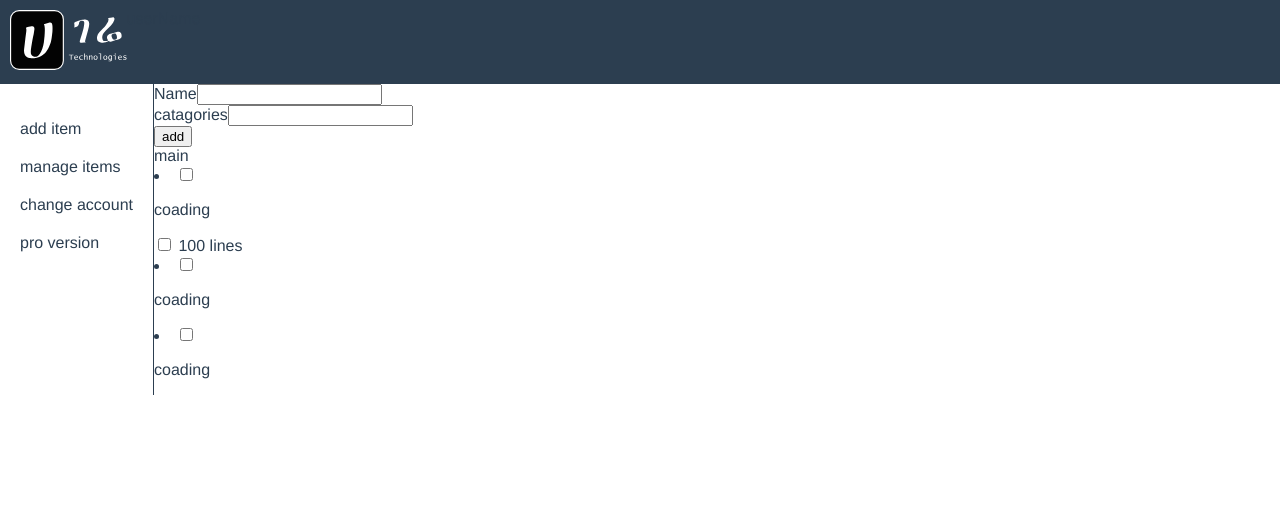
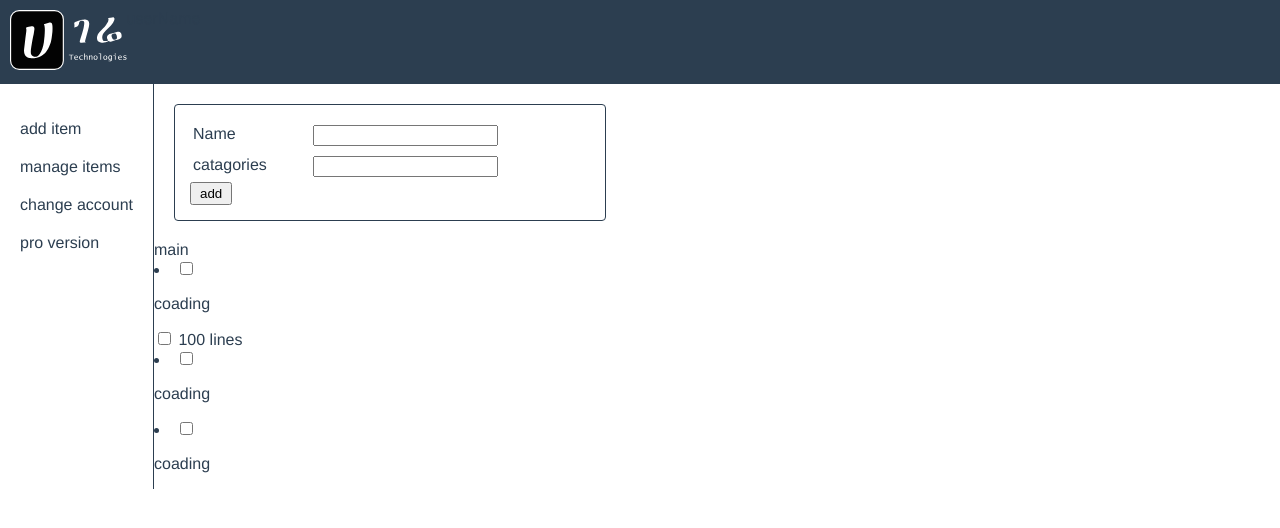
Before and after one commit to kiztopia1/the-impossiblev2, a Vue app: page / in a window 1280 px wide. Shown: the top 528 px of the page. Built offline with nearby package versions, Linux system fonts and the light colour scheme.

Commit message:
addItem style updated

```diff
--- a/src/components/AddItem.vue
+++ /dev/null
@@ -1,28 +0,0 @@
-<template>
-    <div class="add-item">
-        <div>
-            <label for="name">Name</label>
-            <input type="text" name="name" id="name" v-model="name" >
-        </div>
-        <div>
-            <label for="cat">catagories</label>
-            <input type="text" name="cat" id="cat" v-model="cat" >
-        </div>
-        <button @click="$emit('addItem', name, cat)">add</button>
-    </div>
-</template>
-<script>
-export default {
-    name: 'AddItem',
-    data: function ( ){
-        return{
-            name: '',
-            cat: ''
-        }
-    }
-    ,
-    methods: {
-
-    }
-}
-</script>
--- a/src/views/AddItem.vue
+++ b/src/views/AddItem.vue
@@ -1,10 +1,10 @@
 <template>
     <div class="add-item">
-        <div>
+        <div class="name">
             <label for="name">Name</label>
             <input type="text" name="name" id="name" v-model="name" >
         </div>
-        <div>
+        <div class="cat">
             <label for="cat">catagories</label>
             <input type="text" name="cat" id="cat" v-model="cat" >
         </div>
@@ -26,3 +26,27 @@ export default {
     }
 }
 </script>
+
+<style scoped>
+.add-item{
+    padding:15px;
+    border: 1px solid #2c3e50;
+    margin: 20px;
+    width:400px;
+    border-radius: 4px;
+}
+label{
+    min-width: 100px;
+}
+.name,.cat{
+padding: 5px 3px;
+display:flex;
+}
+label{
+    margin-right: 20px;
+    width: 100px
+}
+button{
+    padding:2px 8px;
+}
+</style>
--- a/src/views/Home.vue
+++ b/src/views/Home.vue
@@ -39,7 +39,7 @@ let data = [
   },
 ]
 import Aside from '@/components/Aside'
-import AddItem from '@/components/AddItem'
+import AddItem from '@/views/AddItem'
 import ListItem from '../components/ListItem.vue'
 export default {
   name: 'Home',
```
